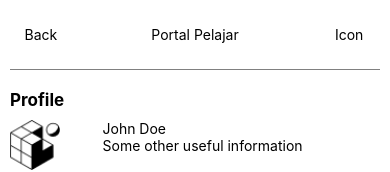
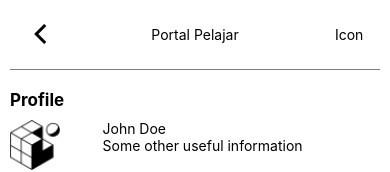
Before and after one commit to Adamjab78/student-portal, a React Native app: screen / in a window 390 px wide. Shown: the top 172 px of the page. Built offline with nearby package versions, Linux system fonts and the light colour scheme.

Commit message:
Added back icon

```diff
--- a/screens/HomeScreen.js
+++ b/screens/HomeScreen.js
@@ -1,5 +1,6 @@
 import React from "react";
 import { Text, View } from "react-native";
+import { Ionicons } from "@expo/vector-icons";
 import styles from "../styles/styles";
 import Profile from "../components/Profile";
 import Schedule from "../components/Schedule";
@@ -13,7 +14,7 @@ const HomeScreen = () => {
           <View
             style={{ flex: 1, justifyContent: "center", alignItems: "center" }}
           >
-            <Text>Back</Text>
+            <Ionicons name="chevron-back" size={32} />
           </View>
           <View
             style={{ flex: 4, justifyContent: "center", alignItems: "center" }}
```
